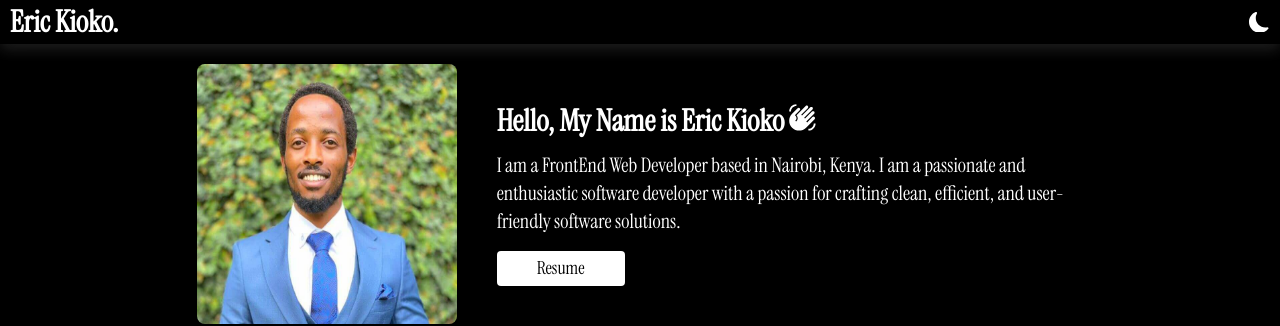
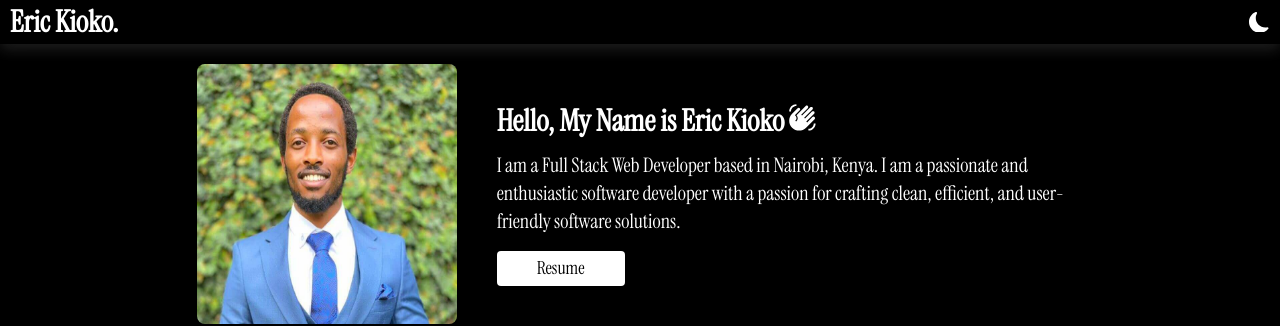
Before and after one commit to KiokoEric/Kioko_Eric, a React (Vite) app: page / in a window 1280 px wide. Shown: the top 326 px of the page. Built offline with nearby package versions, Linux system fonts and the light colour scheme.

Commit message:
Update Home.tsx

```diff
--- a/src/Components/Home/Home.tsx
+++ b/src/Components/Home/Home.tsx
@@ -23,7 +23,7 @@ return (
                 Heading='Hello, My Name is Eric Kioko'
                 Children={<span className='ml-1'><MdWavingHand size="1.8rem"/></span>}
                 FirstStyle='text-center text-lg sm:text-xl sm:text-left'
-                FirstText='I am a FrontEnd Web Developer based in Nairobi, Kenya. I am a passionate and enthusiastic software developer with a passion for crafting clean, efficient, and user-friendly software solutions.'
+                FirstText='I am a Full Stack Web Developer based in Nairobi, Kenya. I am a passionate and enthusiastic software developer with a passion for crafting clean, efficient, and user-friendly software solutions.'
             />
             <Button
                 ID='Button'
```
